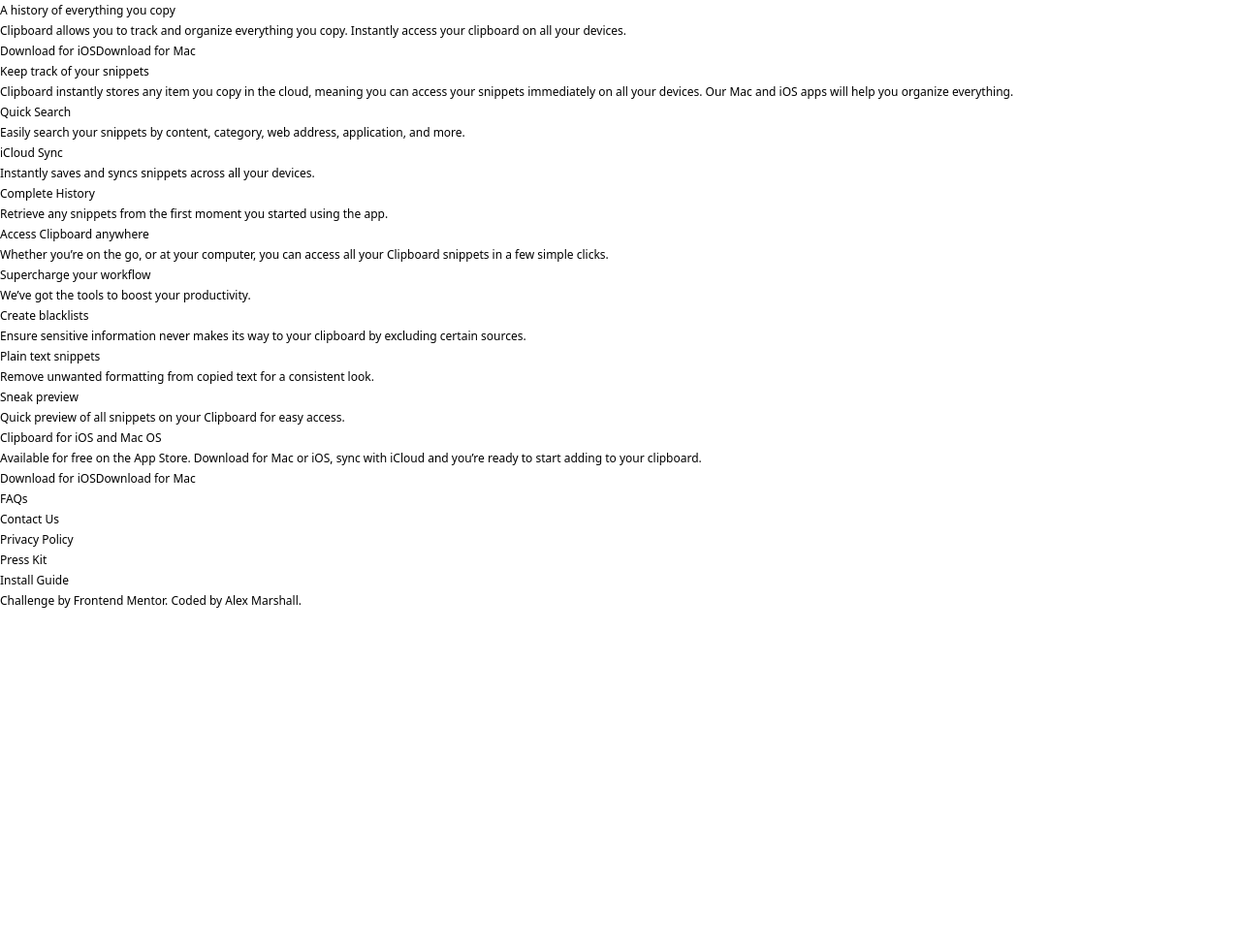
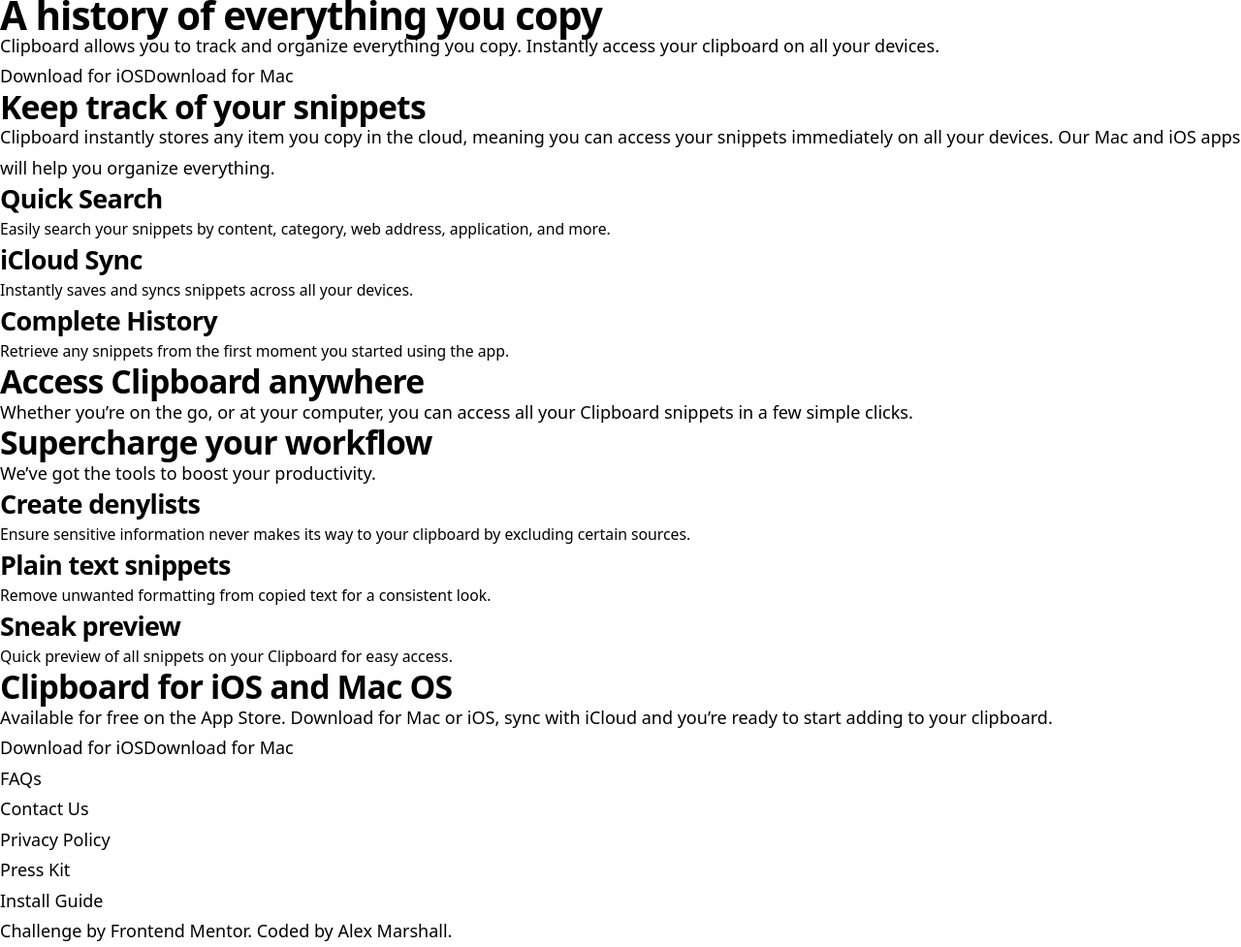
Before and after one commit to AlexKMarshall/clipboard-landing-page, a Gatsby site: page / in a window 1280 px wide. Shown: the whole page at 97% size. Before the commit the page ends 800 px from the top, so only its background shows below. Built offline with nearby package versions, Linux system fonts and the light colour scheme; Gatsby itself is replaced by a stand-in of ours; a web font is replaced by a local one.

Commit message:
Style basic typography

```diff
--- a/src/css/style.css
+++ b/src/css/style.css
@@ -7,6 +7,6 @@
 @tailwind utilities;
 
 :root {
-  font-size: 12px;
+  font-size: 18px;
   line-height: 1.75em;
 }
--- a/src/pages/index.js
+++ b/src/pages/index.js
@@ -5,7 +5,9 @@
 const IndexPage = () => (
   <>
     <SEO title="Landing Page" />
-    <h1>A history of everything you copy</h1>
+    <h1 className="text-4xl font-bold tracking-tight">
+      A history of everything you copy
+    </h1>
 
     <p>
       Clipboard allows you to track and organize everything you copy. Instantly
@@ -15,7 +17,9 @@
     <button>Download for iOS</button>
     <button>Download for Mac</button>
 
-    <h2>Keep track of your snippets</h2>
+    <h2 className="text-3xl font-bold tracking-tight">
+      Keep track of your snippets
+    </h2>
 
     <p>
       Clipboard instantly stores any item you copy in the cloud, meaning you can
@@ -23,42 +27,54 @@
       will help you organize everything.
     </p>
 
-    <h3>Quick Search</h3>
-    <p>
+    <h3 className="text-2xl font-bold tracking-tight">Quick Search</h3>
+    <p className="text-sm">
       Easily search your snippets by content, category, web address,
       application, and more.
     </p>
 
-    <h3>iCloud Sync</h3>
-    <p>Instantly saves and syncs snippets across all your devices.</p>
+    <h3 className="text-2xl font-bold tracking-tight">iCloud Sync</h3>
+    <p className="text-sm">
+      Instantly saves and syncs snippets across all your devices.
+    </p>
 
-    <h3>Complete History</h3>
-    <p>
+    <h3 className="text-2xl font-bold tracking-tight">Complete History</h3>
+    <p className="text-sm">
       Retrieve any snippets from the first moment you started using the app.
     </p>
 
-    <h2>Access Clipboard anywhere</h2>
+    <h2 className="text-3xl font-bold tracking-tight">
+      Access Clipboard anywhere
+    </h2>
     <p>
       Whether you’re on the go, or at your computer, you can access all your
       Clipboard snippets in a few simple clicks.
     </p>
 
-    <h2>Supercharge your workflow</h2>
+    <h2 className="text-3xl font-bold tracking-tight">
+      Supercharge your workflow
+    </h2>
     <p>We’ve got the tools to boost your productivity.</p>
 
-    <h3>Create blacklists</h3>
-    <p>
+    <h3 className="text-2xl font-bold tracking-tight">Create denylists</h3>
+    <p className="text-sm">
       Ensure sensitive information never makes its way to your clipboard by
       excluding certain sources.
     </p>
 
-    <h3>Plain text snippets</h3>
-    <p>Remove unwanted formatting from copied text for a consistent look.</p>
+    <h3 className="text-2xl font-bold tracking-tight">Plain text snippets</h3>
+    <p className="text-sm">
+      Remove unwanted formatting from copied text for a consistent look.
+    </p>
 
-    <h3>Sneak preview</h3>
-    <p>Quick preview of all snippets on your Clipboard for easy access.</p>
+    <h3 className="text-2xl font-bold tracking-tight">Sneak preview</h3>
+    <p className="text-sm">
+      Quick preview of all snippets on your Clipboard for easy access.
+    </p>
 
-    <h2>Clipboard for iOS and Mac OS</h2>
+    <h2 className="text-3xl font-bold tracking-tight">
+      Clipboard for iOS and Mac OS
+    </h2>
     <p>
       Available for free on the App Store. Download for Mac or iOS, sync with
       iCloud and you’re ready to start adding to your clipboard.
```
